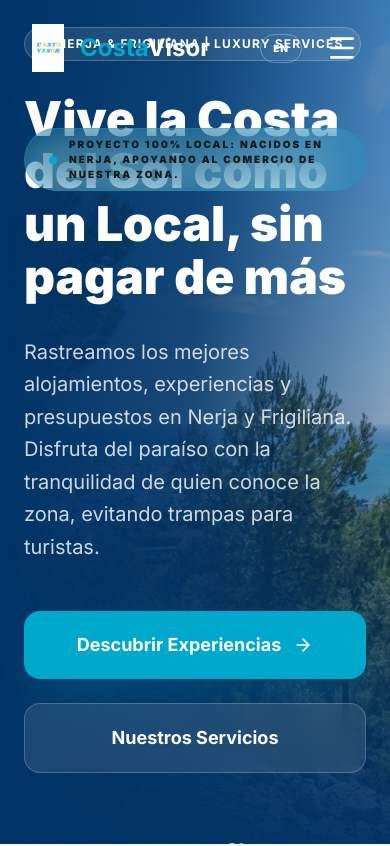
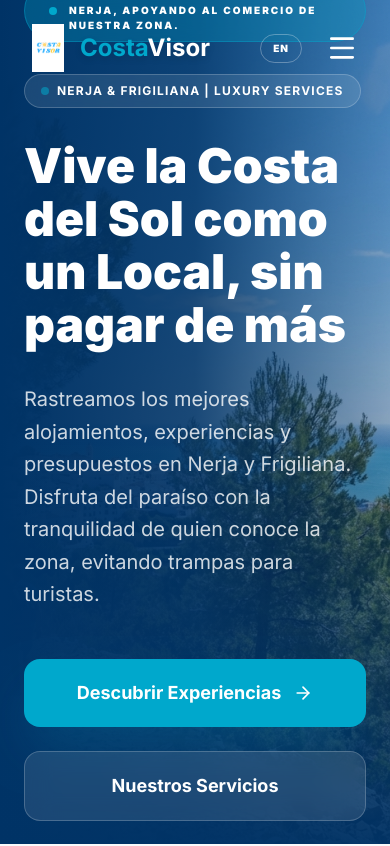
Before and after one commit to jonycosta/costavisor, a Next.js app in the folder web/: page / in a window 390 px wide. Shown: the top 846 px of the page. Built offline with nearby package versions, Linux system fonts and the light colour scheme; grey boxes are pictures that could not be loaded.

Commit message:
Fix Local Pride banner: white text and prevented mobile overlap

```diff
--- a/web/app/components/Hero.tsx
+++ b/web/app/components/Hero.tsx
@@ -20,21 +20,21 @@ export default function Hero({ t }: { t: any }) {
                 <div className="absolute inset-0 bg-gradient-to-t from-primary/95 via-transparent to-transparent" />
             </div>
 
+            <div className="container mx-auto px-6 relative z-10">
+                <div className="max-w-3xl space-y-8">
                     {/* Local Pride Top Banner */}
-            <div className="absolute top-32 left-0 right-0 z-20 flex justify-center px-6 pointer-events-none">
-                <div className="bg-secondary/20 backdrop-blur-xl border border-secondary/30 px-6 py-2 rounded-full flex items-center gap-3 animate-in fade-in slide-in-from-top-4 duration-1000">
+                    <div className="inline-flex animate-in fade-in slide-in-from-top-4 duration-1000">
+                        <div className="bg-secondary/30 backdrop-blur-xl border border-secondary/40 px-6 py-2 rounded-full flex items-center gap-3">
                             <span className="flex h-2 w-2 relative">
                                 <span className="animate-ping absolute inline-flex h-full w-full rounded-full bg-secondary opacity-75"></span>
                                 <span className="relative inline-flex rounded-full h-2 w-2 bg-secondary"></span>
                             </span>
-                    <span className="text-[10px] md:text-xs font-black uppercase tracking-[0.2em] text-secondary-light">
+                            <span className="text-[10px] md:text-xs font-black uppercase tracking-[0.2em] text-white">
                                 {t.localPrideShort}
                             </span>
                         </div>
                     </div>
 
-            <div className="container mx-auto px-6 relative z-10">
-                <div className="max-w-3xl space-y-8">
                     {/* Badge */}
                     <div className="inline-flex items-center gap-2 px-4 py-2 rounded-full bg-white/10 backdrop-blur-md border border-white/20 animate-in fade-in slide-in-from-bottom-4 duration-700">
                         <span className="w-2 h-2 rounded-full bg-secondary animate-pulse" />
```
Lines whose indentation alone changed are shown as unchanged.
